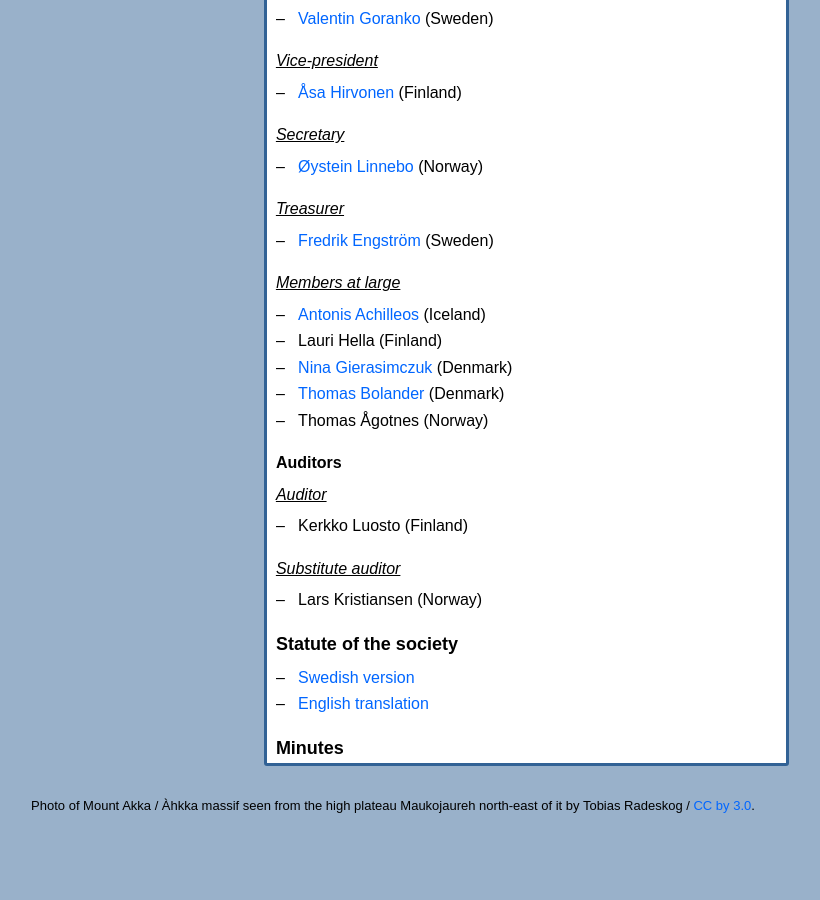
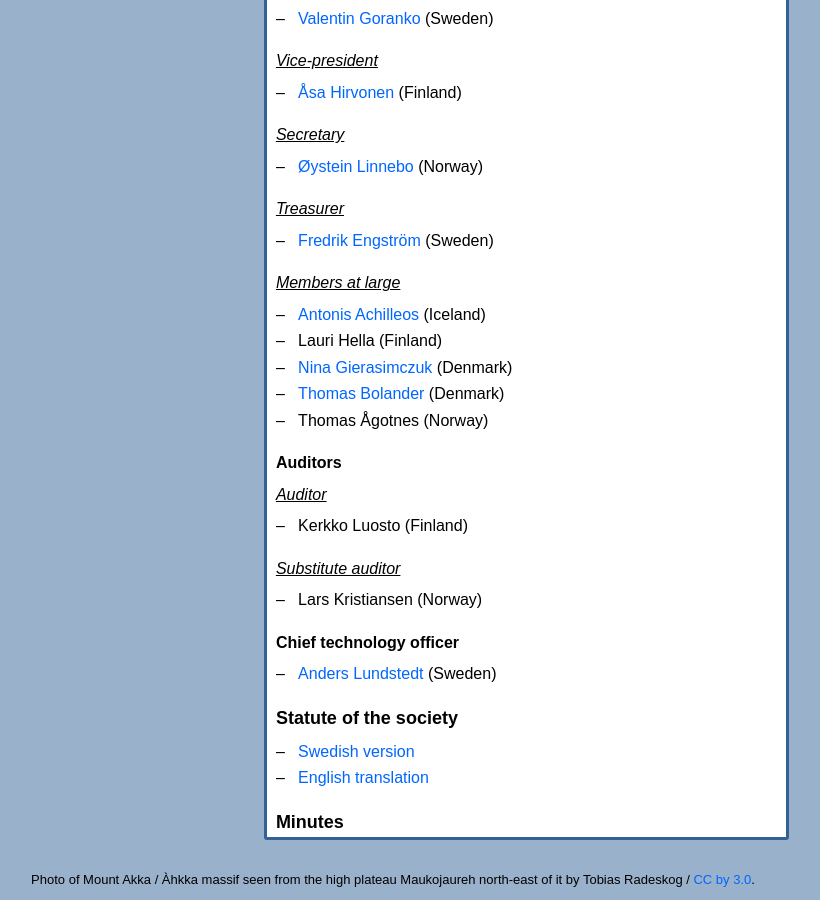
Before and after one commit to scandinavianlogic/scandinavianlogic.github.io, a Jekyll site: the page built from index.md, in a window 1280 px wide and 900 px high, scrolled down 1538 px. Shown: the whole window, without its empty margins (247-1067 px from the left). Built offline with Jekyll 4.4.1, drawn with Linux system fonts in a browser that asks for light colours; before the commit the page ends 2364 px from its top, so only the background shows below that.

Commit message:
add myself as CTO

```diff
--- a/index.md
+++ b/index.md
@@ -66,6 +66,9 @@ including the fields computer science, philosophy, mathematics and linguistics.
 #### Substitute auditor
 - Lars Kristiansen (Norway)
 
+### Chief technology officer
+- [Anders Lundstedt](https://anderslundstedt.com) (Sweden)
+
 ## Statute of the society
 - [Swedish version](/assets/statutes/SLS-statute-2019-11-18-swedish.pdf)
 - [English translation](/assets/statutes/SLS-statute-2019-11-03-english.pdf)
```
